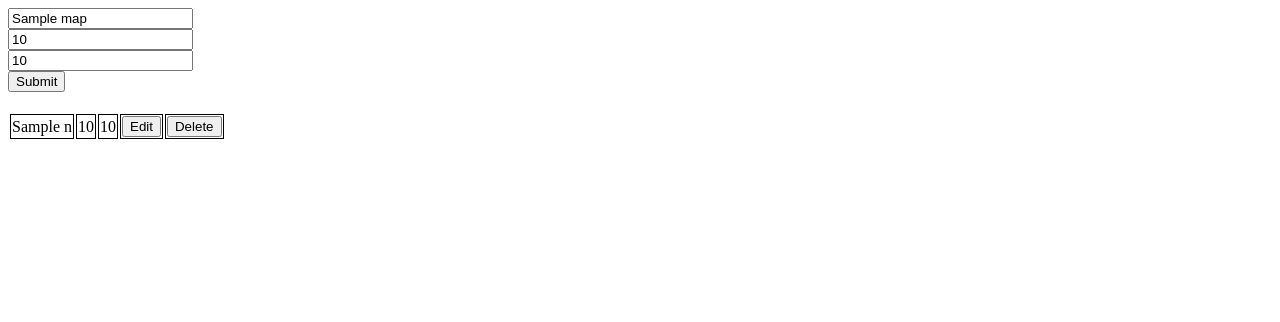
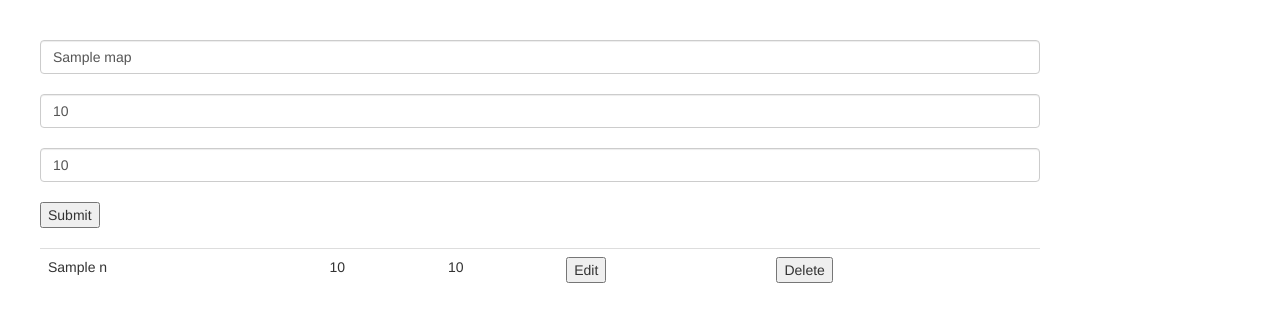
Before and after one commit to SubhamSam18/Expense-Tracker, a Flask app: template templates/index.html in a window 1280 px wide. Shown: the top 322 px of the page. Run offline with Flask 2, Linux system fonts and the light colour scheme; the template is opened without the code that fills it: most values are stand-ins (such as "Sample title", 1, 10 or a date in 2020); some libraries are stand-ins or nearby versions.

Commit message:
UI Changed

```diff
--- a/templates/index.html
+++ b/templates/index.html
@@ -3,27 +3,28 @@
 
 <head>
     <!-- <h1>CRUD Operations</h1> -->
-
+    <link rel="stylesheet" href="https://maxcdn.bootstrapcdn.com/bootstrap/3.4.1/css/bootstrap.min.css">
+    <script src="https://maxcdn.bootstrapcdn.com/bootstrap/3.4.1/js/bootstrap.min.js"></script>
 </head>
 
-<body>
+<body style="width: 100rem; align-items: center; margin: 40px;">
     <div>
-        <table >
+        <table class="table table">
             <tr>
                 {% if map %}
-                <form action="http://localhost:5050/update/{{map.name}}" method="post">
-                    <input type="text" placeholder="Name" name="name" value="{{map.name}}"><br/>
-                    <input type="text" placeholder="Age" name="age" value="{{map.age}}"><br/>
-                    <input type="text" placeholder="Weight" name="weight" value="{{map.weight}}"><br/>
+                <form action="http://localhost:5050/update/{{map.name}}" method="post" >
+                    <input type="text" placeholder="Name" name="name" value="{{map.name}}" class="form-control" required><br/>
+                    <input type="text" placeholder="Age" name="age" value="{{map.age}}" class="form-control" required><br/>
+                    <input type="text" placeholder="Weight" name="weight" value="{{map.weight}}" class="form-control" required><br/>
                     <input type="submit" value="Submit">
                 </form>
                 {% endif %}
                 {% if not map %}
-                <form action="http://localhost:5050/create" method="post">
-                    <input type="text" placeholder="Name" name="name"><br/>
-                    <input type="text" placeholder="Age" name="age" ><br/>
-                    <input type="text" placeholder="Weight" name="weight" ><br/>
-                    <input type="submit" value="Submit">
+                <form action="http://localhost:5050/create" method="post" class="form-control" >
+                    <input type="text" placeholder="Name" name="name" class="form-control" required><br/>
+                    <input type="text" placeholder="Age" name="age" class="form-control" required><br/>
+                    <input type="text" placeholder="Weight" name="weight" class="form-control" required><br/>
+                    <input type="submit" value="Submit" class="btn btn-primary">
                 </form>
                 {% endif %}
                 <!-- <br/>
@@ -35,11 +36,11 @@
             <br><br>
             {% if not map %}
             <tr>
-                <td style="border: 1px solid black;">Name</td>
-                <td style="border: 1px solid black;">Age</td>
-                <td style="border: 1px solid black;">Weight</td>
-                <td style="border: 1px solid black;">Edit</td>
-                <td style="border: 1px solid black;">Delete</td>
+                <td >Name</td>
+                <td >Age</td>
+                <td >Weight</td>
+                <td >Edit</td>
+                <td >Delete</td>
             </tr>
             {% endif %}
             <!-- <tr>
@@ -51,16 +52,16 @@
             </tr> -->
             {% for i in totaldata %}
             <tr>
-                <td style="border: 1px solid black;">{{i.n.NAME}}</td>
-                <td style="border: 1px solid black;">{{i.n.age}}</td>
-                <td style="border: 1px solid black;">{{i.n.weight}}</td>
+                <td >{{i.n.NAME}}</td>
+                <td >{{i.n.age}}</td>
+                <td >{{i.n.weight}}</td>
 
                     <form action="http://localhost:5050/update/{{i.n.NAME}}&{{i.n.age}}&{{i.n.weight}}">
-                        <td style="border: 1px solid black;"><button>Edit</button></td>
+                        <td ><button>Edit</button></td>
                     </form>
 
                 <form action="http://localhost:5050/delete/{{i.n.NAME}}">
-                    <td style="border: 1px solid black;"><button>Delete</button></td>
+                    <td ><button>Delete</button></td>
                 </form>
             </tr>
             {% endfor %}
```
Also changed, not shown: templates/idx.jsx (added).
